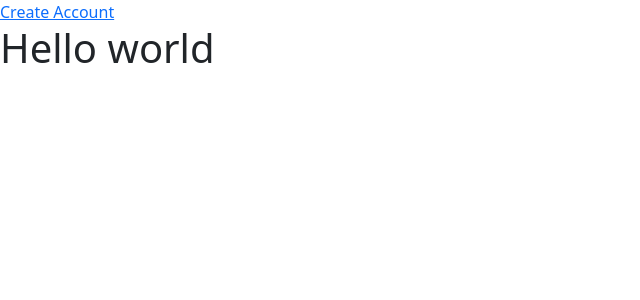
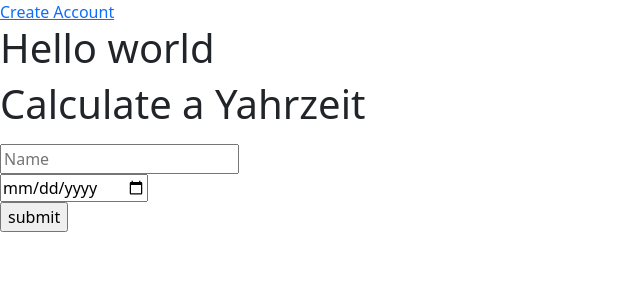
Before and after one commit to algavrich/yahrzeit, a Django app: page /yahrzeit/ in a window 1280 px wide. Shown: the top 300 px of the page, without its empty margins (0-640 px from the left). Run offline with Django 4.2, Linux system fonts and the light colour scheme.

Commit message:
Create basic form for yahrzeit calculation
Co-authored-by: Eleah Miner <Eleahloucks@users.noreply.github.com>

```diff
--- a/mysite/yahrzeit_app/templates/index.html
+++ b/mysite/yahrzeit_app/templates/index.html
@@ -5,6 +5,15 @@
 {% block body %}
 <a href="{% url 'create_account' %}">Create Account</a>
 <h1>Hello world</h1>
-<p></p>
-
+<form action="{% url 'calculate' %}" method="post">
+    {% csrf_token %}
+    <fieldset>
+        <legend><h1>Calculate a Yahrzeit</h1></legend>
+        <input type="text" name="decedent-name" id="decedent-name" placeholder="Name">
+        <label for="decedent-name" hidden>Decedent's Name</label><br>
+        <input type="date" name="decedent-date" id="decedent-date">
+        <label for="decedent-date" hidden>Date></label><br>
+    </fieldset>
+    <input type="submit" value="submit">
+</form>
 {% endblock %}
```
